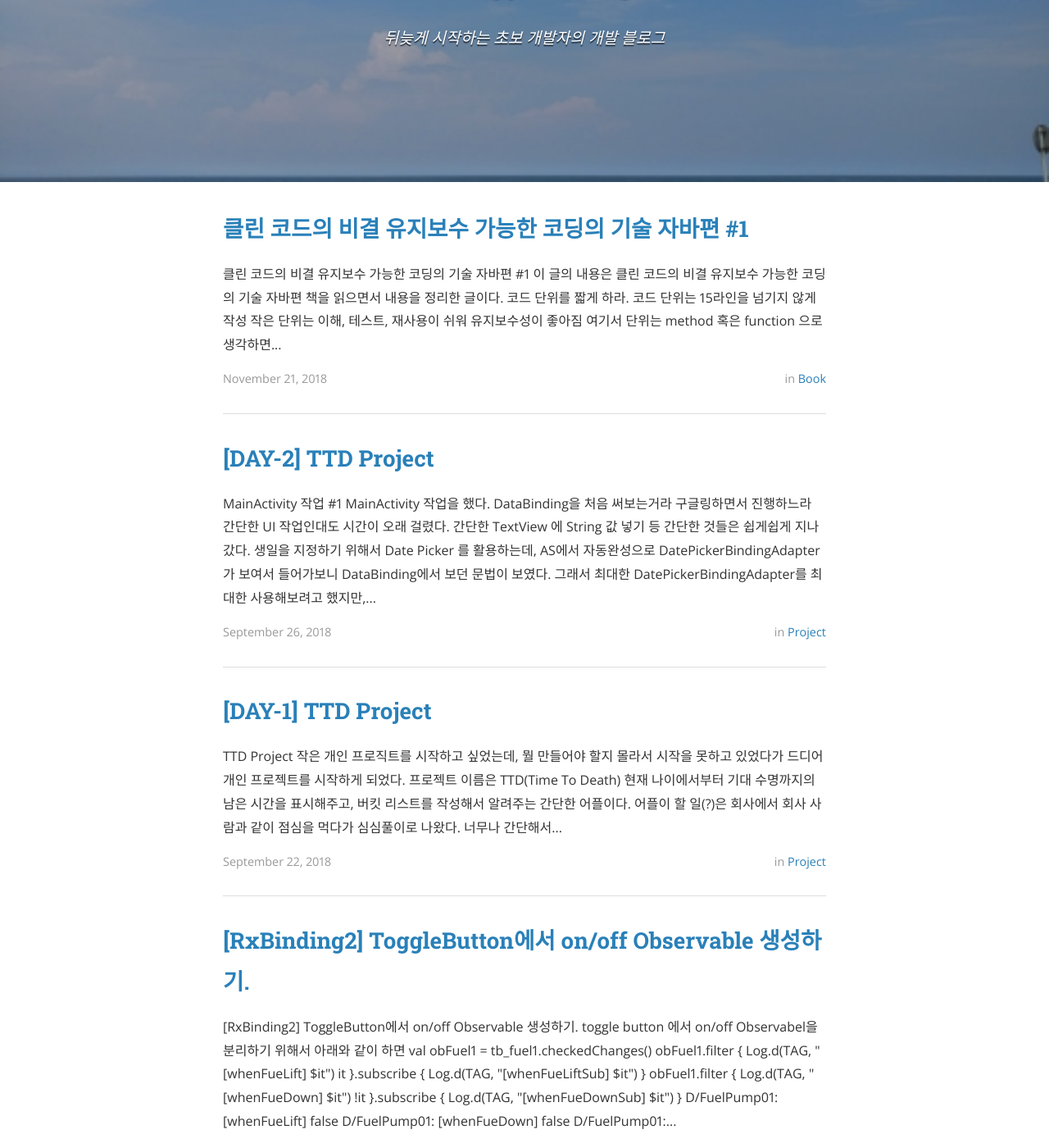
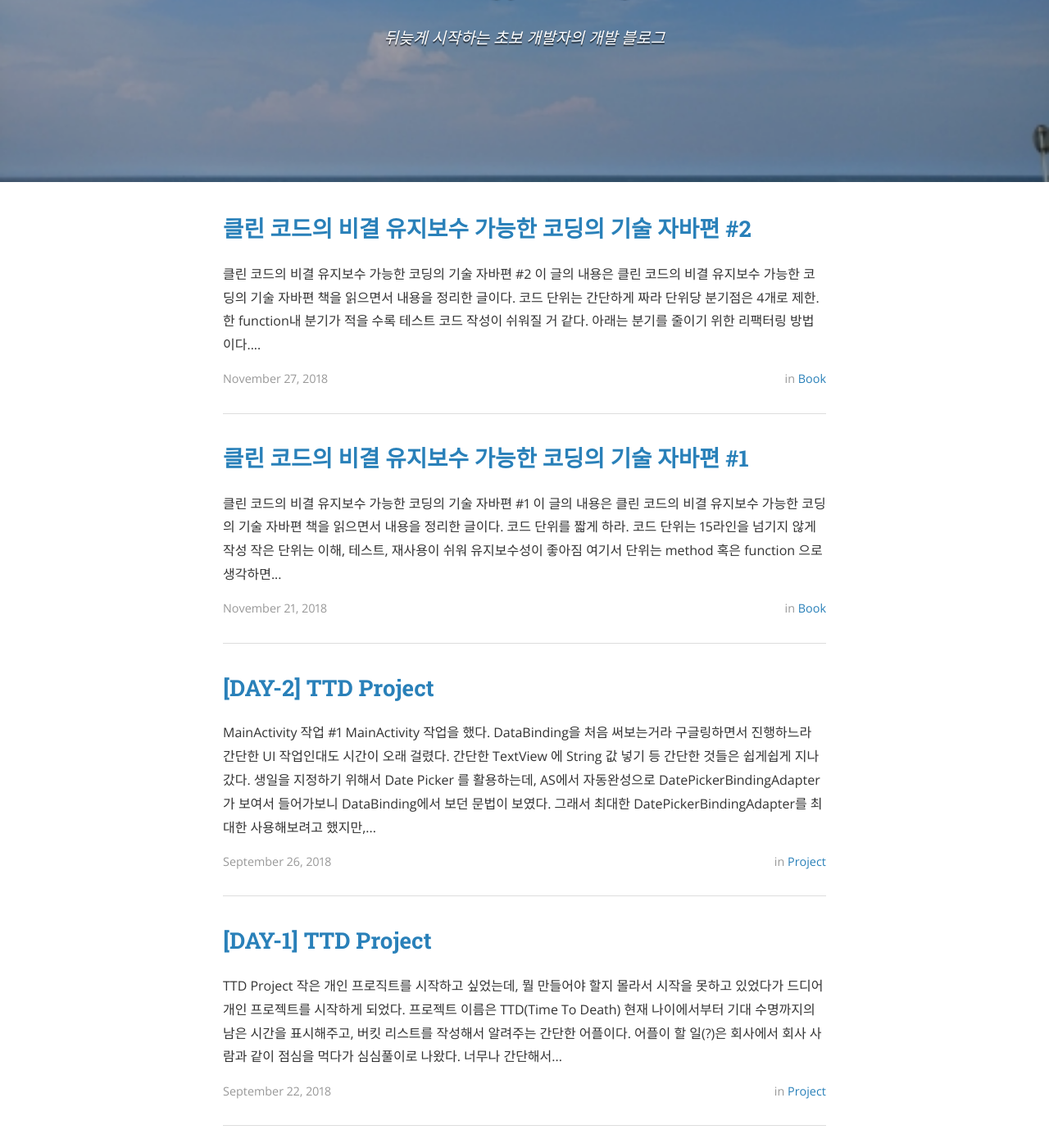
Before and after one commit to yongju-jin/yongju-jin.github.io, a Jekyll site: the page built from index.html, in a window 1280 px wide and 1400 px high, scrolled down 281 px. Shown: the whole window at 82% size. Built offline with Jekyll 4.4.1, drawn with Linux system fonts in a browser that asks for light colours; nearby versions of some CDN libraries; the list of posts is cut into pages by our own code; some of the changed text lies outside the part shown.

Commit message:
유지보수 가능한 코딩의 기술 1, 2 완료

````diff
--- a/_posts/blog/2018/2018-11-21-skill-of-coding.md
+++ b/_posts/blog/2018/2018-11-21-skill-of-coding-1.md
@@ -16,7 +16,9 @@
 > 작은 단위는 이해, 테스트, 재사용이 쉬워 유지보수성이 좋아짐
 
 여기서 단위는 method 혹은 function 으로 생각하면 될 것 같음.
-만약 단위의 라인이 15라인을 넘어가게 된다면 리팩터링을 통해서 15랑인 이하의 단위로 맞추는 것이 좋음.
+만약 functions의 라인이 15라인을 넘어가게 된다면 리팩터링을 통해서 15랑인 이하로 맞추는 것이 좋음.
+
+아래는 functions의 라인수를 줄이기 위해서 사용되는 리팩터링 기법이다.
 
 ### 1. 리팩터링 기법: 메서드 추출
 
@@ -56,15 +58,4 @@
 
 ### 2. 리팩터링 기법: 메서드를 메서드 객체로 대체
 
-리팩터링 전
-
-```kotlin
-
-```
-
-리팩터링 후
-
-```kotlin
-```
-
 [_refactoring.guru/replace-method-with-method-object_](https://refactoring.guru/replace-method-with-method-object)
--- /dev/null
+++ b/_posts/blog/2018/2018-11-27-skill-of-coding-2.md
@@ -0,0 +1,47 @@
+---
+layout: post
+title: "클린 코드의 비결 유지보수 가능한 코딩의 기술 자바편 #2"
+date: 2018-11-27 21:56:59
+author: Yongju Jin
+categories: book
+tag: [coding, book]
+---
+# 클린 코드의 비결 유지보수 가능한 코딩의 기술 자바편 #2
+
+이 글의 내용은 `클린 코드의 비결 유지보수 가능한 코딩의 기술 자바편` 책을 읽으면서 내용을 정리한 글이다.
+
+## 코드 단위는 간단하게 짜라
+
+> 단위당 분기점은 4개로 제한.
+
+한 function내 분기가 적을 수록 테스트 코드 작성이 쉬워질 거 같다.
+아래는 분기를 줄이기 위한 리팩터링 방법이다.
+
+### 1. 리팩터링 기법: 조건을 다형성으로 대체
+
+```kotlin
+fun getPrice(brand: Brand): Int {
+  return when(brand) {
+    BrandA -> 1000
+    BrandB -> 500
+  }
+}
+```
+
+```kotlin
+class BrandA: Brand() {
+  override val price: 1000
+}
+
+class BrandB: Brand() {
+  override val price: 500
+}
+
+val price = brand.price
+```
+
+[_refactoring.guru/replace-conditional-with-polymorphism_](https://refactoring.guru/replace-conditional-with-polymorphism)
+
+### 2. 리팩터링 기법: 중첩문을 보호절로 대체
+
+[_replace-nested-conditional-with-guard-clauses_](https://refactoring.guru/replace-nested-conditional-with-guard-clauses)
````
